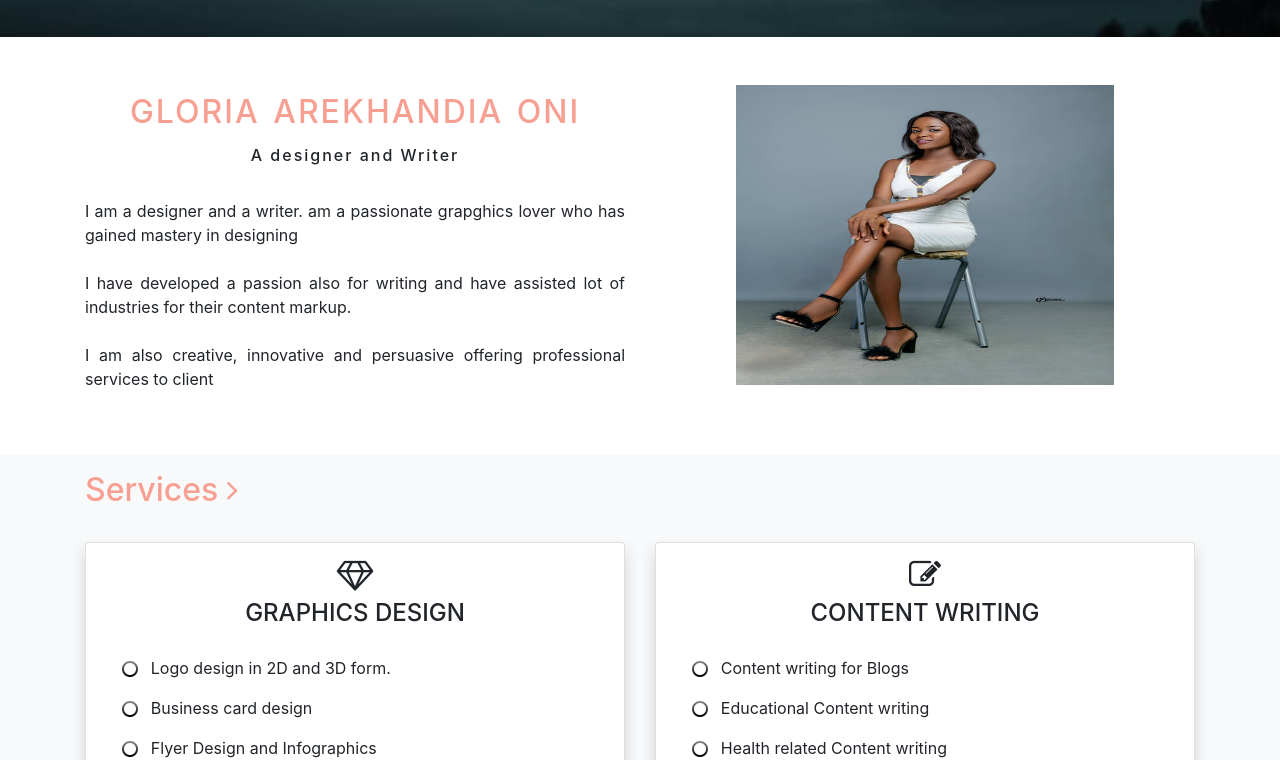
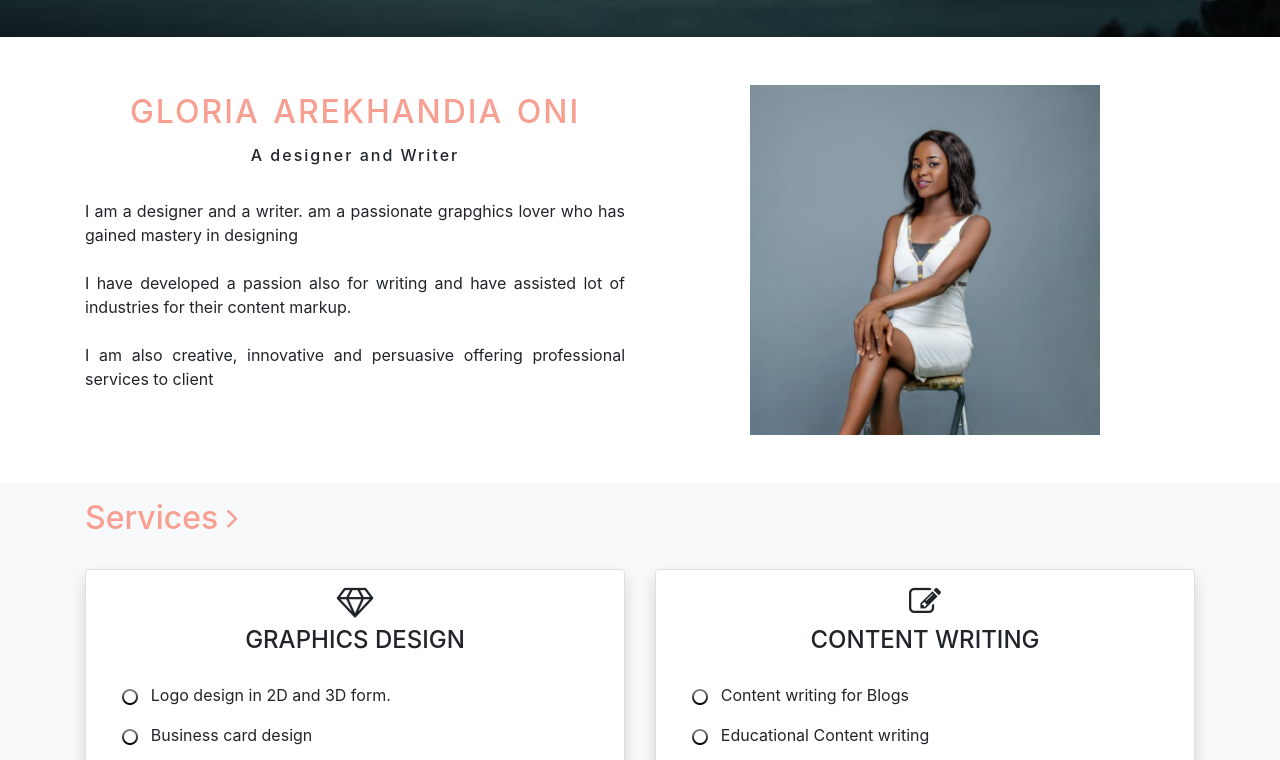
Before and after one commit to charles6824/gbgraphics, a plain HTML site: page index.html in a window 1280 px wide. Shown: the part 763-1523 px from the top of the page. Drawn offline with Linux system fonts and the light colour scheme.

Commit message:
changes made to the about and contact section

```diff
--- a/css/style.css
+++ b/css/style.css
@@ -73,6 +73,19 @@ header{
     width: 100%;
     height: auto;
 }
+/* ABOUT SECTION */
+.about .pic{
+    width: 350px;
+    height: 350px;
+    margin: 0 auto;
+    overflow: hidden;
+}
+.about img{
+    width: 100%;
+    height: auto;
+}
+
+
 /* SERVICES SECTION */
 .title{
     color: #f79f91;
@@ -114,7 +127,7 @@ header{
     height: 60px;
     bottom: 40px;
     right: 40px;
-    background-color: #f79f91;
+    background-color: #25d366;
     color: #fff;
     border-radius: 50px;
     text-align: center;
@@ -147,7 +160,7 @@ header{
     text-align: center;
     padding: 5px;
 }
-@media(max-width:576px){
+@media(max-width:600px){
     .head{
         font-size: 1.5rem;
         padding-top: 30px !important;
--- a/index.html
+++ b/index.html
@@ -4,6 +4,7 @@
     <meta charset="UTF-8">
     <meta name="viewport" content="width=device-width, initial-scale=1.0">
     <title>GlozzyB- Designs and Creativity</title>
+    <link rel="icon" href="img/IMG-20200530-WA0011.jpg" type="images/jpg">
     <link rel="stylesheet" href="plugins/bootstrap/css/bootstrap.css">
     <link rel="stylesheet" href="plugins/fontawesome/css/font-awesome.min.css">
     <link rel="stylesheet" href="plugins/animate/animate.min.css">
@@ -57,8 +58,11 @@
                             <br><br> I am also creative, innovative and persuasive offering professional services to client
                         </p>
                     </div>
-                    <div class="col-md-6 text-center wow fadeInRight  order-1 order-lg-2">
-                        <img src="img/IMG-20200530-WA0009.jpg" alt="" width="70%" height="300px" class="img">
+                    <div class="col-md-6 text-center wow fadeInRight  order-1 order-lg-2 about">
+                        <div class="pic">
+                            <img src="img/IMG-20200530-WA0009.jpg" alt="" width="100%" class="img">
+                        </div>
+
                     </div>
                 </div>
             </div>
@@ -155,8 +159,7 @@
                 <div class="row">
                     <div class="col-md-4">
                         <h4 class="head1">GB GRAPHICS</h4>
-                        <p class="text-white">Lorem ipsum dolor sit amet consectetur adipisicing
-                            elit. Veritatis id rem consequuntur dolorem, neque pariatur.</p>
+                        <p class="text-white">GBgraphics is a brand that offers unique services on graphics, text animation for business promotion</p>
                     </div>
                     <div class="col-md-3">
                         <h4 class="head1">USEFUL LINKS</h4>
@@ -167,7 +170,7 @@
                     </div>
                     <div class="col-md-5">
                         <h4 class="head1">CONTACT US</h4>
-                        <p class="text-white line"><strong>Address: </strong> Block B, Ugbowo road, Edo state</p>
+                        <p class="text-white line"><strong>Address: </strong> Ugbowo Benin city, Edo state.</p>
                         <p class="text-white line"><strong>Email: </strong> oniglozzyb@gmail.com</p>
                         <p class="text-white line"><strong>Mobile: </strong> +2349091350802</p>
                         <ul class="list-inline">
```
Also changed, not shown: img/IMG-20200530-WA0011.jpg (added), img/charles1.jpg (deleted).
